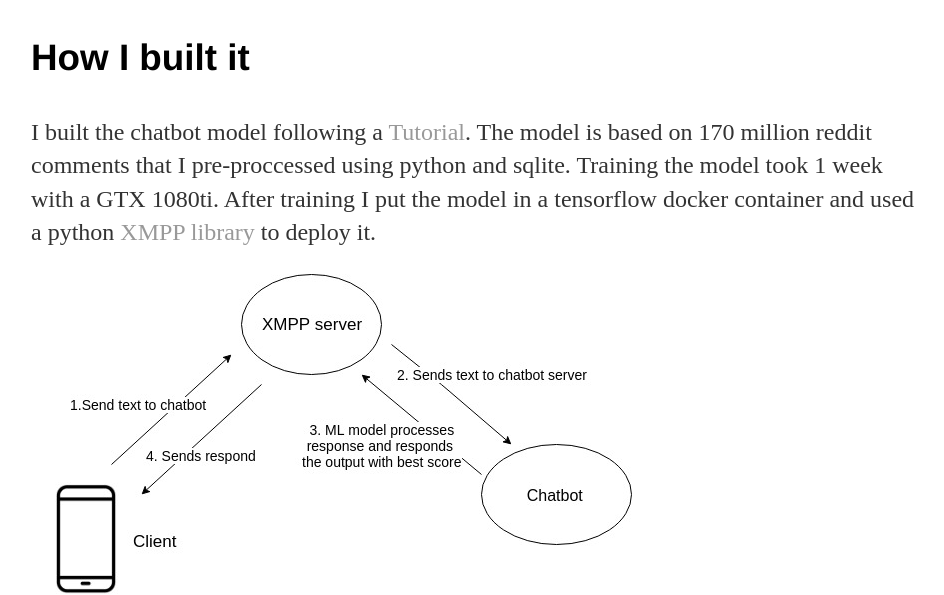
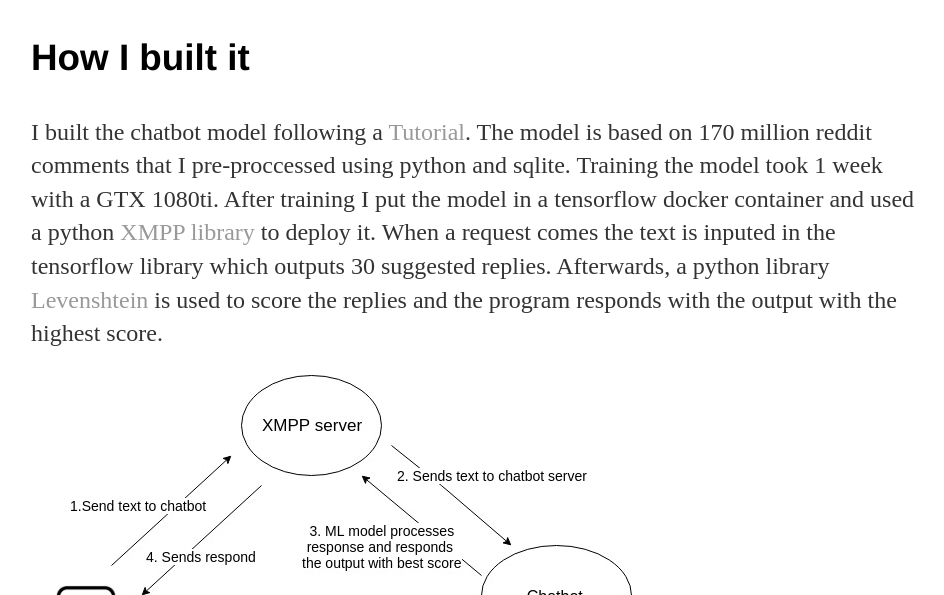
Before and after one commit to jcho7022/jcho7022.github.io, a Jekyll site: the page built from projects/chatbot/index.html, in a window 1280 px wide and 900 px high, scrolled down 788 px, cut to the strip 41-636 px from the top of the window. Shown: the whole strip, without its empty margins (161-1105 px from the left). Built offline with Jekyll 4.4.1, drawn with Linux system fonts in a browser that asks for light colours.

Commit message:
Update index.html

```diff
--- a/projects/chatbot/index.html
+++ b/projects/chatbot/index.html
@@ -10,7 +10,9 @@ title: Chatbot
 <h3>How I built it</h3><p>I built the chatbot model following a <a href="https://pythonprogramming.net/chatbot-deep-learning-python-tensorflow/">Tutorial</a>.
 The model is based on 170 million reddit comments that I pre-proccessed using python and sqlite.
 Training the model took 1 week with a GTX 1080ti. After training I put the model in a tensorflow docker container and used a python
-  <a href="https://docs.zombofant.net/aioxmpp/devel//">XMPP library</a> to deploy it.</p>
+  <a href="https://docs.zombofant.net/aioxmpp/devel//">XMPP library</a> to deploy it. When a request comes the text is inputed in the tensorflow
+library which outputs 30 suggested replies. Afterwards, a python library <a href="https://pypi.org/project/python-Levenshtein/">Levenshtein</a>
+is used to score the replies and the program responds with the output with the highest score.</p>
 <img src="chatbot_client_interaction_diagram.jpg" alt="interaction diagram">
 
 <iframe width="560" height="400" src="https://www.youtube.com/embed/B7QSXHUyd3U" frameborder="0" allow="accelerometer; autoplay; encrypted-media; gyroscope; picture-in-picture" allowfullscreen></iframe>
```
